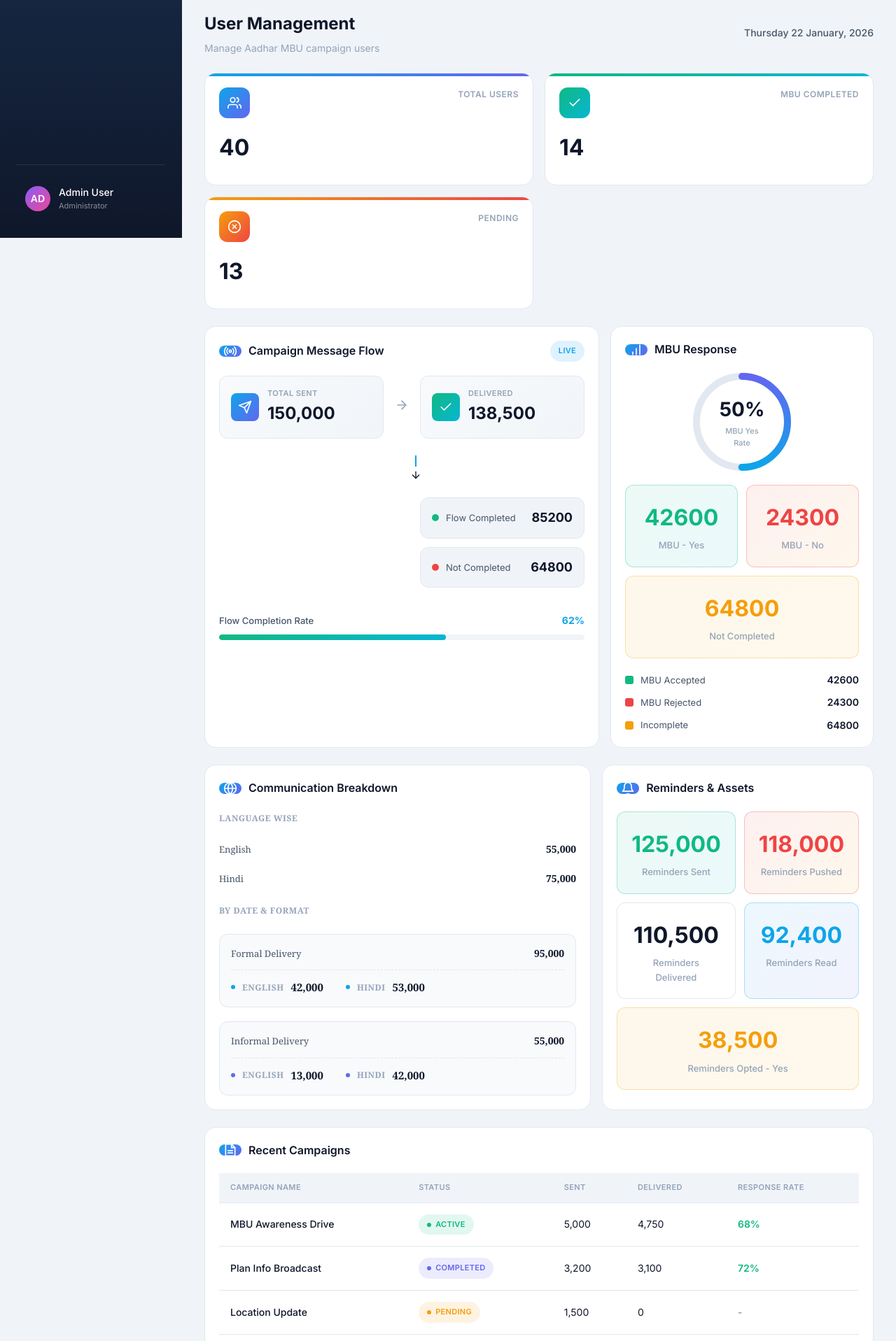
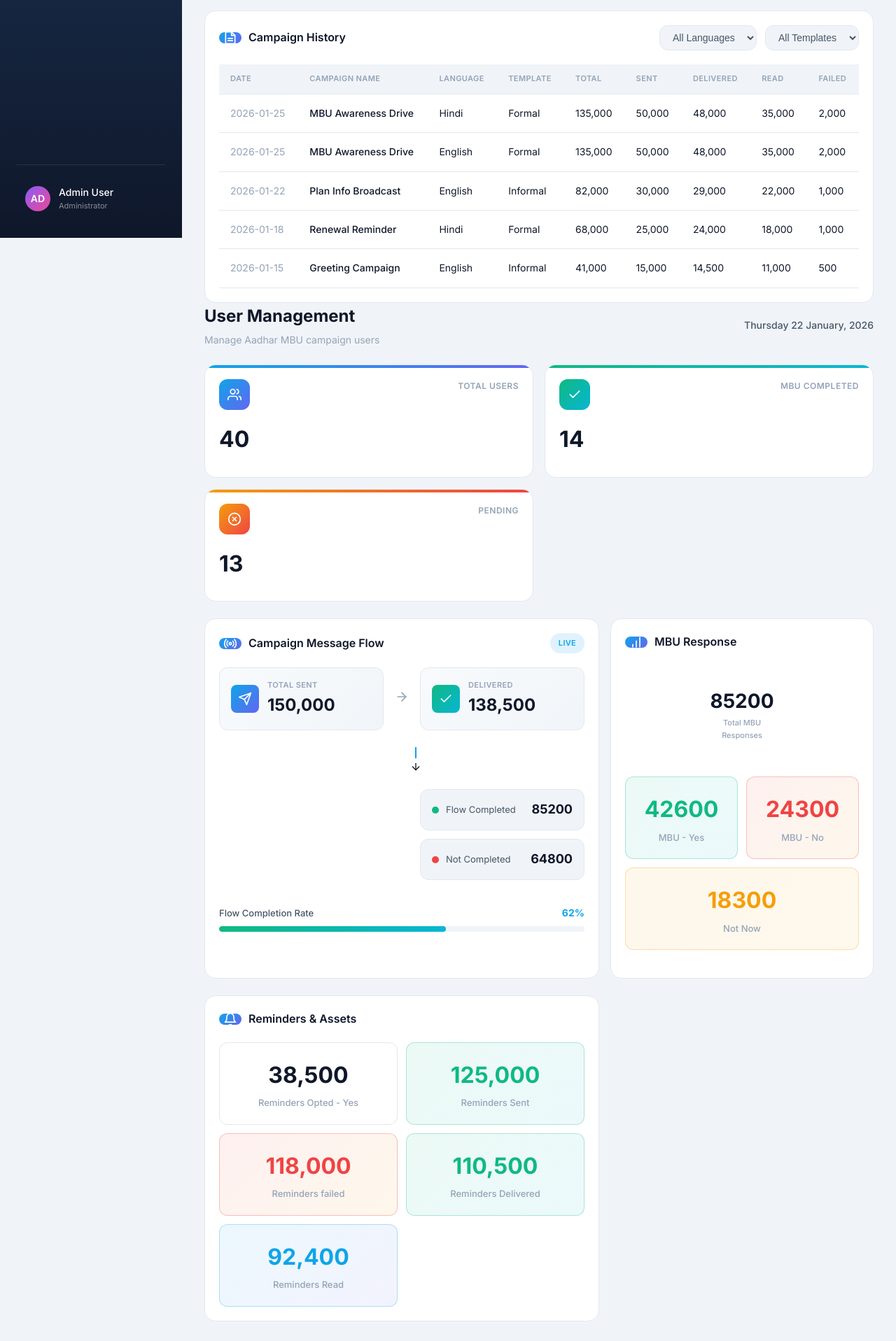
Before and after one commit to harshpardhi06/dashboard, a React (Vite) app: page / in a window 1280 px wide. Shown: the part 460-2377 px from the top of the page at 70% size. Built offline with nearby package versions, Linux system fonts and the light colour scheme.

Commit message:
feat: ui change

```diff
--- a/src/App.css
+++ b/src/App.css
@@ -543,6 +543,7 @@
   display: grid;
   grid-template-columns: repeat(2, 1fr);
   gap: 0.75rem;
+
 }
 
 .mbu-card {
@@ -567,8 +568,7 @@
   border-color: rgba(239, 68, 68, 0.3);
 }
 
-.mbu-card.not-completed {
-  grid-column: span 2;
+.mbu-card.not-now {
   background: linear-gradient(135deg, rgba(245, 158, 11, 0.08) 0%, rgba(234, 179, 8, 0.08) 100%);
   border-color: rgba(245, 158, 11, 0.3);
 }
@@ -586,7 +586,7 @@
 .mbu-card.yes .mbu-value { color: var(--accent-green); }
 .mbu-card.no .mbu-value { color: var(--accent-red); }
 .mbu-card.read .mbu-value { color: var(--accent-blue); }
-.mbu-card.not-completed .mbu-value { color: var(--accent-amber); }
+.mbu-card.not-now .mbu-value { color: var(--accent-amber); }
 
 .mbu-label {
   font-size: 0.8125rem;
--- a/src/App.jsx
+++ b/src/App.jsx
@@ -15,7 +15,7 @@ function App() {
   const [currentPage, setCurrentPage] = useState('dashboard')
   const [animatedValues, setAnimatedValues] = useState({
     sent: 0, delivered: 0, read: 0, failed: 0, mbuYes: 0, mbuNo: 0,
-    notCompleted: 0, remindersSent: 0, remindersPushed: 0, remindersProgramYes: 0,
+    notNow: 0, remindersSent: 0, remindersPushed: 0, remindersProgramYes: 0,
     remindersDelivered: 0, remindersRead: 0,
     eng: 0, hin: 0, mar: 0,
     formalTotal: 0, formalEng: 0, formalHin: 0,
@@ -39,7 +39,7 @@ function App() {
         failed: Math.round(data.campaign.failed * easeOut),
         mbuYes: Math.round(data.campaign.mbuYes * easeOut),
         mbuNo: Math.round(data.campaign.mbuNo * easeOut),
-        notCompleted: Math.round(data.campaign.notCompleted * easeOut),
+        notNow: Math.round(data.campaign.mbuNotNow * easeOut),
         remindersSent: Math.round(data.campaign.remindersSent * easeOut),
         remindersPushed: Math.round(data.campaign.remindersPushed * easeOut),
         remindersDelivered: Math.round(data.campaign.remindersDelivered * easeOut),
--- a/src/data/mockData.js
+++ b/src/data/mockData.js
@@ -9,14 +9,14 @@ export const dashboardData = {
     notCompleted: 64800,
     mbuYes: 42600,
     mbuNo: 24300,
+    mbuNotNow: 18300,
     languages: {
       english: 55000,
       hindi: 75000,
-      marathi: 20000
     },
     formats: {
       formal: { total: 95000, english: 42000, hindi: 53000 },
-      informal: { total: 55000, english: 13000, hindi: 42000 }
+      informal: { total: 55000, english: 13000, hindi: 22000 }
     },
     remindersProgramYes: 38500,
     remindersSent: 125000,
@@ -39,9 +39,11 @@ export const dashboardData = {
     ]
   },
   recentCampaigns: [
-    { id: 1, name: 'MBU Awareness Drive', status: 'active', sent: 5000, delivered: 4750, response: '68%' },
-    { id: 2, name: 'Plan Info Broadcast', status: 'completed', sent: 3200, delivered: 3100, response: '72%' },
-    { id: 3, name: 'Location Update', status: 'pending', sent: 1500, delivered: 0, response: '-' }
+    { id: 1, date: '2026-01-25', name: 'MBU Awareness Drive', language: 'Hindi', templateName: 'Formal', total: 52000, sent: 50000, delivered: 48000, read: 35000, failed: 2000 },
+    { id: 2, date: '2026-01-25', name: 'MBU Awareness Drive', language: 'English', templateName: 'Formal', total: 52000, sent: 50000, delivered: 48000, read: 35000, failed: 2000  },
+    { id: 3, date: '2026-01-22', name: 'Plan Info Broadcast', language: 'English', templateName: 'Informal', total: 31000, sent: 30000, delivered: 29000, read: 22000, failed: 1000},
+    { id: 4, date: '2026-01-18', name: 'Renewal Reminder', language: 'Hindi', templateName: 'Formal', total: 26000, sent: 25000, delivered: 24000, read: 18000, failed: 1000 },
+    { id: 5, date: '2026-01-15', name: 'Greeting Campaign', language: 'English', templateName: 'Informal', total: 16000, sent: 15000, delivered: 14500, read: 11000, failed: 500 },
   ]
 }
 
@@ -93,7 +95,7 @@ export const usersData = Array.from({ length: 40 }, (_, i) => {
     isRead,
     isFailed,
     isReminderSent: i % 4 === 0,
-    isReminderPushed: i % 4 === 1,
+    isReminderFailed: i % 4 === 1,
     isReminderProgramYes: flowStatus === 'MBU - Yes' && i % 3 === 0,
     assetType: i % 5 === 0 ? 'video' : (i % 5 === 2 ? 'poster' : 'none')
   };
--- a/src/pages/DashboardPage.jsx
+++ b/src/pages/DashboardPage.jsx
@@ -1,3 +1,4 @@
+import { useState } from 'react'
 import { Icons } from '../components/Icons'
 import { StatCard } from '../components/StatCard'
 import { FlowNode } from '../components/FlowNode'
@@ -5,8 +6,16 @@ import { CircularProgress } from '../components/CircularProgress'
 import { usersData } from '../data/mockData'
 
 export function DashboardPage({ data, animatedValues }) {
+    const [templateFilter, setTemplateFilter] = useState('All')
+    const [languageFilter, setLanguageFilter] = useState('All')
+
     const deliveryRate = Math.round((data.campaign.delivered / data.campaign.totalMessages) * 100)
     const completionRate = Math.round((data.campaign.flowCompleted / data.campaign.delivered) * 100)
+
+    const filteredCampaigns = data.recentCampaigns
+        .filter(c => (templateFilter === 'All' || c.templateName === templateFilter))
+        .filter(c => (languageFilter === 'All' || c.language === languageFilter))
+        .sort((a, b) => new Date(b.date) - new Date(a.date))
 
     return (
         <>
@@ -32,6 +41,68 @@ export function DashboardPage({ data, animatedValues }) {
                 <StatCard icon={Icons.Check} label="Delivered Messages" value={animatedValues.delivered} changeType="positive" type="delivered" />
                 <StatCard icon={Icons.Eye} label="Read Messages" value={animatedValues.read} changeType="positive" type="read" />
                 <StatCard icon={Icons.XCircle} label="Failed Messages" value={animatedValues.failed} changeType="negative" type="failed" />
+            </div>
+
+            <div className="card" style={{ marginTop: '1rem' }}>
+                <div className="card-header">
+                    <div className="card-title">
+                        <div className="card-title-icon"><Icons.FileText /></div>
+                        Campaign History
+                    </div>
+                    <div className="table-actions">
+                        <select
+                            className="filter-select"
+                            value={languageFilter}
+                            onChange={(e) => setLanguageFilter(e.target.value)}
+                        >
+                            <option value="All">All Languages</option>
+                            <option value="Hindi">Hindi</option>
+                            <option value="English">English</option>
+                        </select>
+                        <select
+                            className="filter-select"
+                            value={templateFilter}
+                            onChange={(e) => setTemplateFilter(e.target.value)}
+                        >
+                            <option value="All">All Templates</option>
+                            <option value="Formal">Formal</option>
+                            <option value="Informal">Informal</option>
+                        </select>
+                    </div>
+                </div>
+                <table className="campaign-table">
+                    <thead>
+                        <tr>
+                            <th>Date</th>
+                            <th>Campaign Name</th>
+                            <th>Language</th>
+                            <th>Template</th>
+                            <th>Total</th>
+                            <th>Sent</th>
+                            <th>Delivered</th>
+                            <th>Read</th>
+                            <th>Failed</th>
+                        </tr>
+                    </thead>
+                    <tbody>
+                        {filteredCampaigns.map(campaign => (
+                            <tr key={campaign.id}>
+                                <td className="date-cell">{campaign.date}</td>
+                                <td style={{ fontWeight: 500 }}>{campaign.name}</td>
+                                <td>{campaign.language}</td>
+                                <td>{campaign.templateName}</td>
+                                <td>{(campaign.sent + campaign.delivered + (campaign.read || 0) + (campaign.failed || 0)).toLocaleString()}</td>
+                                <td>{campaign.sent.toLocaleString()}</td>
+                                <td>{campaign.delivered.toLocaleString()}</td>
+                                <td>{(campaign.read || 0).toLocaleString()}</td>
+                                <td>{(campaign.failed || 0).toLocaleString()}</td>
+                                {/* <td style={{ fontWeight: 600, color: 'var(--accent-green)' }}>
+                                    {campaign.response || Math.round(((campaign.read || 0) / (campaign.delivered || 1)) * 100) + '%'}
+                                </td> */}
+                            </tr>
+                        ))}
+                    </tbody>
+                </table>
             </div>
 
             <header className="header">
@@ -107,10 +178,10 @@ export function DashboardPage({ data, animatedValues }) {
                         </div>
                     </div>
                     <div className="response-chart">
-                        <CircularProgress percentage={Math.round((data.campaign.mbuYes / data.campaign.flowCompleted) * 100)} />
+                        {/* <CircularProgress percentage={Math.round((data.campaign.mbuYes / data.campaign.flowCompleted) * 100)} /> */}
                         <div className="response-chart-center">
-                            <div className="response-chart-value">{Math.round((data.campaign.mbuYes / data.campaign.flowCompleted) * 100)}%</div>
-                            <div className="response-chart-label">MBU Yes Rate</div>
+                            <div className="response-chart-value">{Math.round(data.campaign.mbuYes + data.campaign.mbuNo + data.campaign.mbuNotNow)} </div>
+                            <div className="response-chart-label">Total MBU Responses</div>
                         </div>
                     </div>
                     <div className="mbu-grid">
@@ -122,19 +193,19 @@ export function DashboardPage({ data, animatedValues }) {
                             <div className="mbu-value">{animatedValues.mbuNo}</div>
                             <div className="mbu-label">MBU - No</div>
                         </div>
-                        <div className="mbu-card not-completed">
-                            <div className="mbu-value">{animatedValues.notCompleted}</div>
-                            <div className="mbu-label">Not Completed</div>
+                        <div className="mbu-card not-now" style={{ gridColumn: 'span 2' }}>
+                            <div className="mbu-value">{animatedValues.notNow}</div>
+                            <div className="mbu-label">Not Now</div>
                         </div>
                     </div>
                     <div className="sidebar-section">
                         <div className="legend">
-                            <div className="legend-item">
+                            {/* <div className="legend-item">
                                 <div className="legend-color mbu-yes"></div>
                                 <span className="legend-text">MBU Accepted</span>
                                 <span className="legend-value">{animatedValues.mbuYes}</span>
-                            </div>
-                            <div className="legend-item">
+                            </div> */}
+                            {/* <div className="legend-item">
                                 <div className="legend-color mbu-no"></div>
                                 <span className="legend-text">MBU Rejected</span>
                                 <span className="legend-value">{animatedValues.mbuNo}</span>
@@ -143,7 +214,7 @@ export function DashboardPage({ data, animatedValues }) {
                                 <div className="legend-color not-complete"></div>
                                 <span className="legend-text">Incomplete</span>
                                 <span className="legend-value">{animatedValues.notCompleted}</span>
-                            </div>
+                            </div> */}
                         </div>
                     </div>
                 </div>
@@ -151,7 +222,7 @@ export function DashboardPage({ data, animatedValues }) {
 
             <div className="content-grid" style={{ marginTop: '1.5rem' }}>
                 {/* Communication Breakdown */}
-                <div className="card">
+                {/* <div className="card">
                     <div className="card-header">
                         <div className="card-title">
                             <div className="card-title-icon"><Icons.Globe /></div>
@@ -211,7 +282,7 @@ export function DashboardPage({ data, animatedValues }) {
                             </div>
                         </div>
                     </div>
-                </div>
+                </div> */}
 
                 {/* Reminders & Assets */}
                 <div className="card">
@@ -222,25 +293,25 @@ export function DashboardPage({ data, animatedValues }) {
                         </div>
                     </div>
                     <div className="mbu-grid">
+                        <div className="mbu-card not-completed">
+                            <div className="mbu-value">{animatedValues.remindersProgramYes.toLocaleString()}</div>
+                            <div className="mbu-label">Reminders Opted - Yes</div>
+                        </div>
                         <div className="mbu-card yes">
                             <div className="mbu-value">{animatedValues.remindersSent.toLocaleString()}</div>
                             <div className="mbu-label">Reminders Sent</div>
                         </div>
                         <div className="mbu-card no">
                             <div className="mbu-value">{animatedValues.remindersPushed.toLocaleString()}</div>
-                            <div className="mbu-label">Reminders Pushed</div>
+                            <div className="mbu-label">Reminders failed</div>
                         </div>
-                        <div className="mbu-card delivered">
+                        <div className="mbu-card yes">
                             <div className="mbu-value">{animatedValues.remindersDelivered.toLocaleString()}</div>
                             <div className="mbu-label">Reminders Delivered</div>
                         </div>
                         <div className="mbu-card read">
                             <div className="mbu-value">{animatedValues.remindersRead.toLocaleString()}</div>
                             <div className="mbu-label">Reminders Read</div>
-                        </div>
-                        <div className="mbu-card not-completed">
-                            <div className="mbu-value">{animatedValues.remindersProgramYes.toLocaleString()}</div>
-                            <div className="mbu-label">Reminders Opted - Yes</div>
                         </div>
                     </div>
                     {/* <div className="sidebar-section" style={{ marginTop: '1.5rem' }}>
@@ -261,37 +332,7 @@ export function DashboardPage({ data, animatedValues }) {
                 </div>
             </div>
 
-            {/* Table */}
-            <div className="card" style={{ marginTop: '1rem' }}>
-                <div className="card-header">
-                    <div className="card-title">
-                        <div className="card-title-icon"><Icons.FileText /></div>
-                        Recent Campaigns
-                    </div>
-                </div>
-                <table className="campaign-table">
-                    <thead>
-                        <tr>
-                            <th>Campaign Name</th>
-                            <th>Status</th>
-                            <th>Sent</th>
-                            <th>Delivered</th>
-                            <th>Response Rate</th>
-                        </tr>
-                    </thead>
-                    <tbody>
-                        {data.recentCampaigns.map((campaign) => (
-                            <tr key={campaign.id}>
-                                <td style={{ fontWeight: 500 }}>{campaign.name}</td>
-                                <td><span className={`status-badge ${campaign.status}`}>{campaign.status.charAt(0).toUpperCase() + campaign.status.slice(1)}</span></td>
-                                <td>{campaign.sent.toLocaleString()}</td>
-                                <td>{campaign.delivered.toLocaleString()}</td>
-                                <td style={{ fontWeight: 600, color: campaign.response !== '-' ? 'var(--accent-green)' : 'var(--text-muted)' }}>{campaign.response}</td>
-                            </tr>
-                        ))}
-                    </tbody>
-                </table>
-            </div>
+
         </>
     )
 }
```
